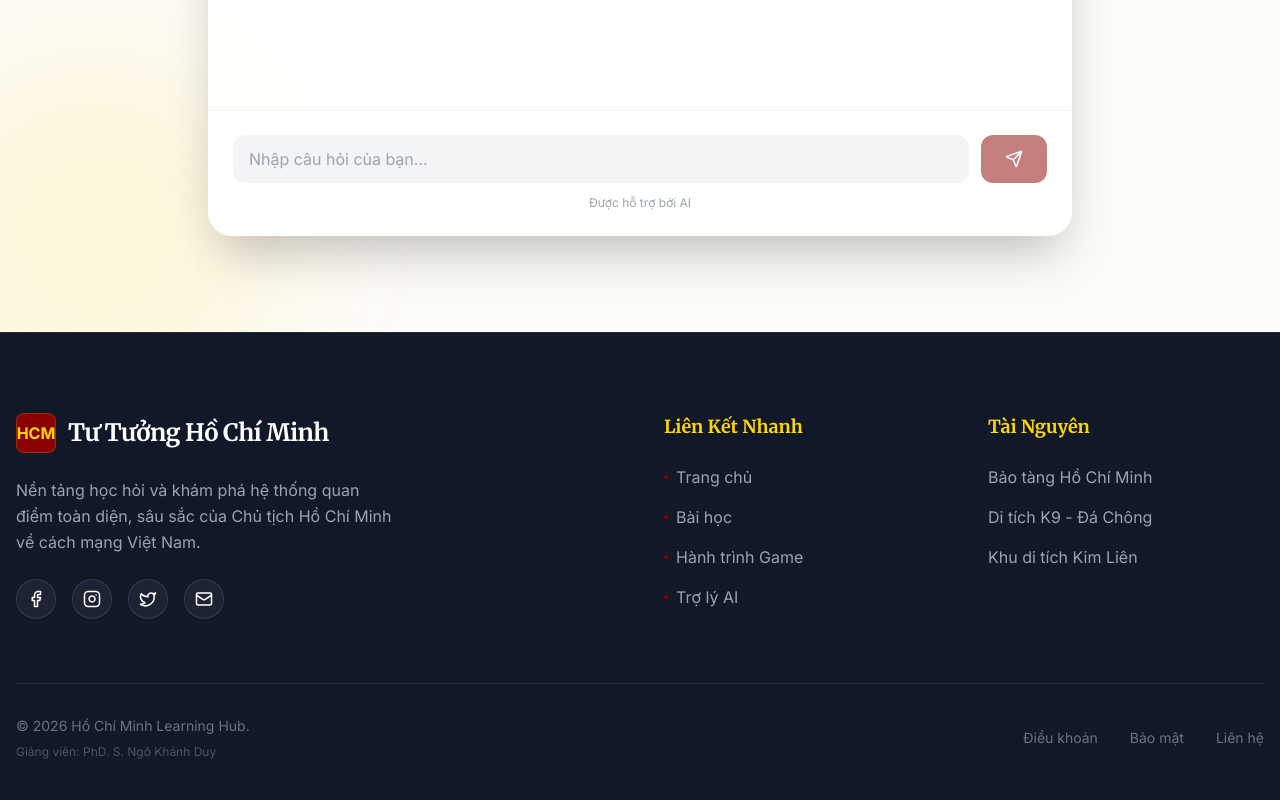
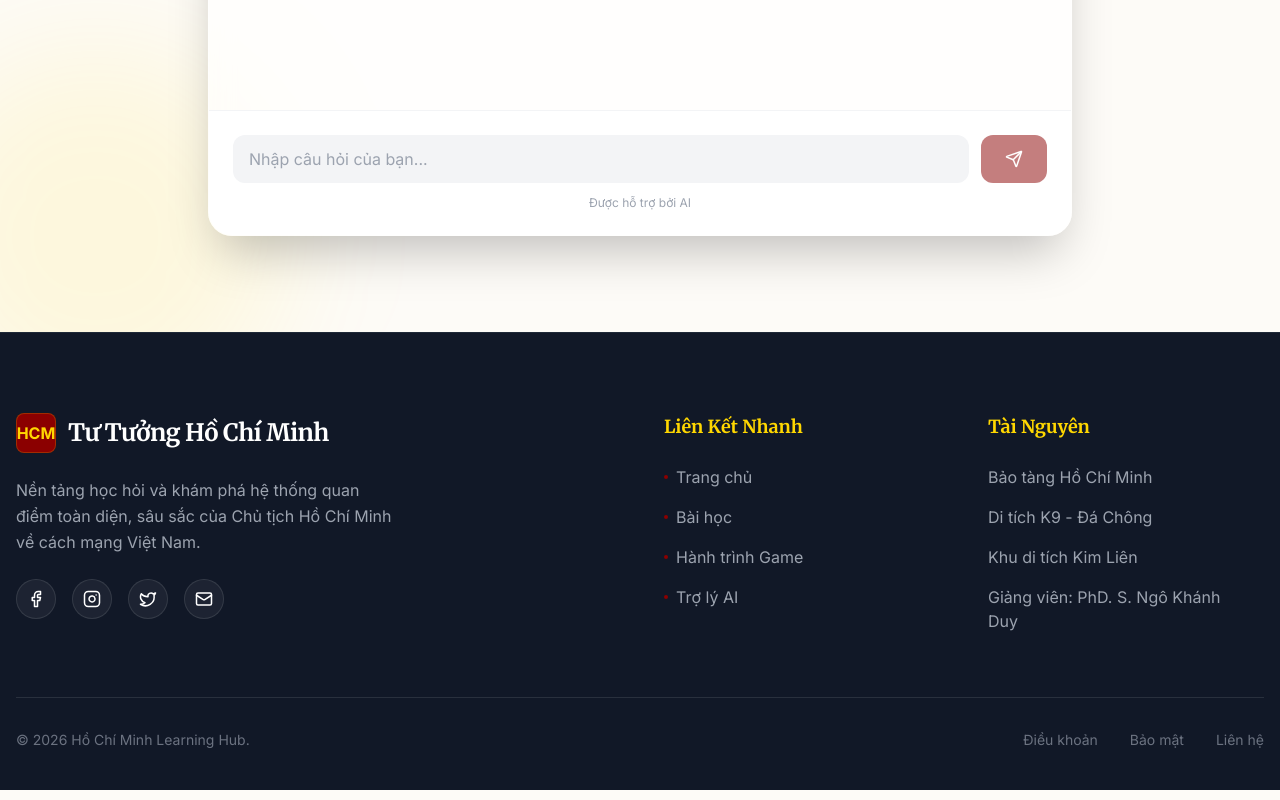
Before and after one commit to Nho2708/HCM202-Web, a React (Vite) app: page / in a window 1280 px wide. Shown: the part 4131-4931 px from the top of the page. Built offline with nearby package versions, Linux system fonts and the light colour scheme; no server answers.

Commit message:
change type

```diff
--- a/src/components/Footer.jsx
+++ b/src/components/Footer.jsx
@@ -43,7 +43,7 @@ const Footer = () => {
                     <div>
                         <h3 className="text-lg font-bold mb-6 text-accent">Tài Nguyên</h3>
                         <ul className="space-y-4 text-gray-400">
-                            {['Bảo tàng Hồ Chí Minh', 'Di tích K9 - Đá Chông', 'Khu di tích Kim Liên'].map((item, i) => (
+                            {['Bảo tàng Hồ Chí Minh', 'Di tích K9 - Đá Chông', 'Khu di tích Kim Liên', 'Giảng viên: PhD. S. Ngô Khánh Duy'].map((item, i) => (
                                 <li key={i}>
                                     <a href="#" className="hover:text-white transition-colors flex items-center gap-2 group">
                                         {item}
@@ -60,9 +60,6 @@ const Footer = () => {
                         <p className="text-gray-500 text-sm">
                             &copy; {new Date().getFullYear()} Hồ Chí Minh Learning Hub.
                         </p>
-                        <p className="text-gray-600 text-xs mt-2">
-                            Giảng viên: PhD. S. Ngô Khánh Duy
-                        </p>
                     </div>
                     <div className="flex gap-8 text-sm text-gray-500">
                         <a href="#" className="hover:text-white">Điều khoản</a>
```
